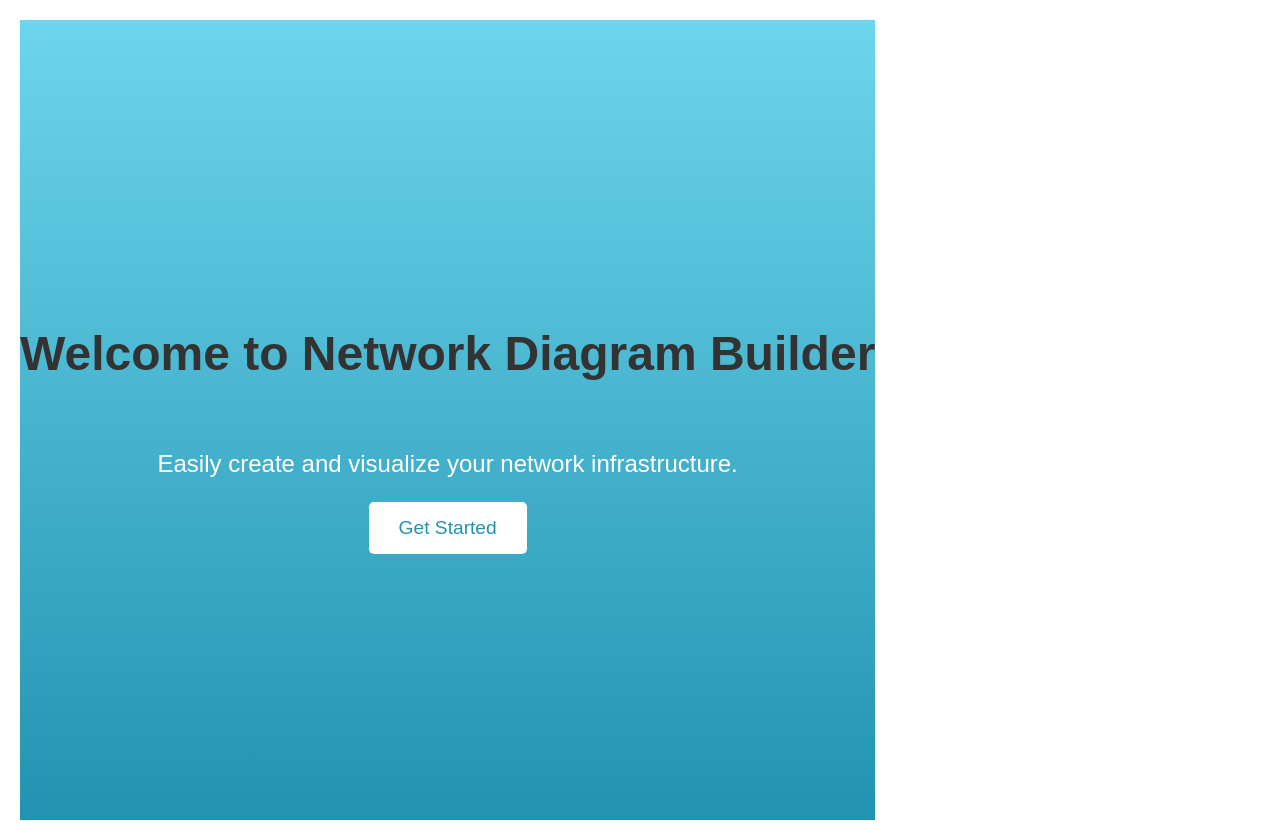
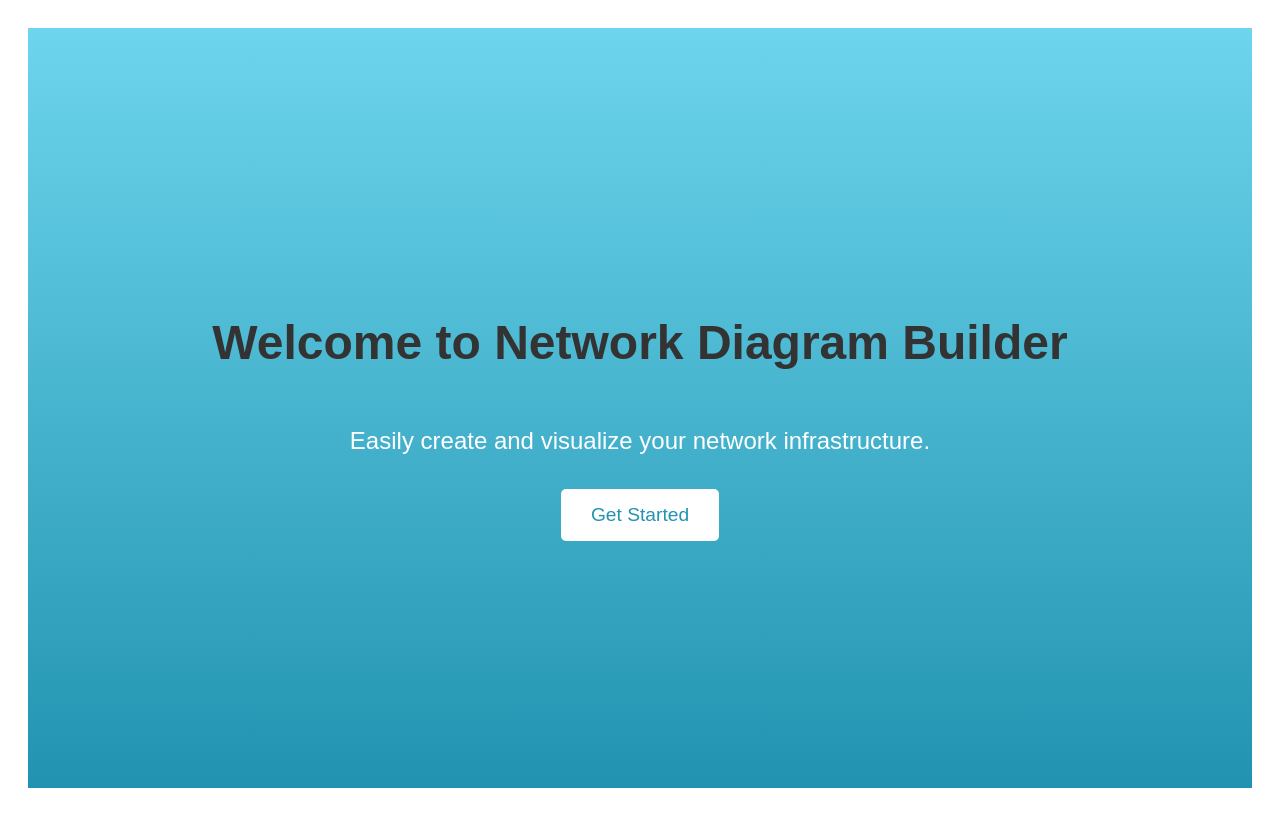
Before and after one commit to javaniecampbell/network-diagram-builder, a React (Vite) app: page / in a window 1280 px wide. After the commit the page ends 816 px from the top, so only its background shows below. Built offline with nearby package versions, Linux system fonts and the light colour scheme.

Commit message:
style: adjust the styles to ensure rendered properly

```diff
--- a/src/App.css
+++ b/src/App.css
@@ -1,42 +1,167 @@
-/* #root {
-  max-width: 1280px;
-  margin: 0 auto;
-  padding: 2rem;
+ /* Styles for the application */
+/* index.css */
+ .app-container {
+   display: flex;
+   flex-direction: column;
+   align-items: center;
+   padding: 20px;
+   font-family: Arial, sans-serif;
+   height: 100vh;
+   width: 100%;
+   box-sizing: border-box;
+ }
+
+ .splash-container {
+   display: flex;
+   flex-direction: column;
+   align-items: center;
+   justify-content: center;
+   height: 100vh;
+   text-align: center;
+   background: linear-gradient(to bottom, #6dd5ed, #2193b0);
+   color: #fff;
+   width: 100%;
+   box-sizing: border-box;
+ }
+
+ .splash-container h1 {
+   font-size: 3rem;
+   margin-bottom: 20px;
+ }
+
+ .splash-container p {
+   font-size: 1.5rem;
+   margin-bottom: 30px;
+ }
+
+ .splash-container button {
+   padding: 15px 30px;
+   font-size: 1.2rem;
+   color: #2193b0;
+   background-color: #fff;
+   border: none;
+   border-radius: 5px;
+   cursor: pointer;
+   transition: background-color 0.3s ease;
+ }
+
+ .splash-container button:hover {
+   background-color: #f0f0f0;
+ }
+
+ .landing-container {
+   width: 100%;
+   padding: 40px;
    text-align: center;
  }
 
-.logo {
-  height: 6em;
-  padding: 1.5em;
-  will-change: filter;
-  transition: filter 300ms;
-}
-.logo:hover {
-  filter: drop-shadow(0 0 2em #646cffaa);
-}
-.logo.react:hover {
-  filter: drop-shadow(0 0 2em #61dafbaa);
+ .landing-header {
+   margin-bottom: 40px;
+   display: flex;
+   flex-direction: column;
+   align-items: center;
+   gap: 10px;
  }
 
-@keyframes logo-spin {
-  from {
-    transform: rotate(0deg);
-  }
-  to {
-    transform: rotate(360deg);
-  }
+ .landing-header h1 {
+   font-size: 2.5rem;
+   margin-bottom: 20px;
  }
 
-@media (prefers-reduced-motion: no-preference) {
-  a:nth-of-type(2) .logo {
-    animation: logo-spin infinite 20s linear;
-  }
+ .landing-header p {
+   font-size: 1.2rem;
+   margin-bottom: 20px;
  }
 
-.card {
-  padding: 2em;
+ .features {
+   display: flex;
+   justify-content: center;
+   gap: 40px;
+   flex-wrap: wrap;
+   margin-top: 40px;
  }
 
-.read-the-docs {
-  color: #888;
-} */
+ .feature {
+   max-width: 300px;
+   margin: 20px;
+   padding: 20px;
+   border-radius: 10px;
+   box-shadow: 0 4px 8px rgba(0, 0, 0, 0.1);
+   transition: box-shadow 0.3s ease;
+   background-color: #fff;
+   text-align: left;
+ }
+
+ .feature:hover {
+   box-shadow: 0 8px 16px rgba(0, 0, 0, 0.2);
+ }
+
+ h1 {
+   color: #333;
+ }
+
+ button {
+   padding: 10px 20px;
+   font-size: 1rem;
+   color: #fff;
+   background-color: #2193b0;
+   border: none;
+   border-radius: 5px;
+   cursor: pointer;
+   transition: background-color 0.3s ease;
+ }
+
+ button:hover {
+   background-color: #6dd5ed;
+ }
+
+ .edge-form {
+   display: flex;
+   gap: 10px;
+   margin-top: 20px;
+   padding: 10px;
+   border-radius: 5px;
+   background-color: #f9f9f9;
+   box-shadow: 0 2px 4px rgba(0, 0, 0, 0.1);
+   width: 100%;
+   box-sizing: border-box;
+ }
+
+ .edge-form input {
+   flex: 1;
+   padding: 10px;
+   border: 1px solid #ccc;
+   border-radius: 4px;
+ }
+
+ .edge-form button {
+   padding: 10px 20px;
+   background-color: #2193b0;
+   color: #fff;
+   border: none;
+   border-radius: 5px;
+   cursor: pointer;
+   transition: background-color 0.3s ease;
+ }
+
+ .edge-form button:hover {
+   background-color: #6dd5ed;
+ }
+
+ .react-flow__renderer {
+   height: 80vh;
+   width: 100%;
+   margin-top: 20px;
+ }
+
+ .network-diagram-container {
+   display: flex;
+   flex-direction: column;
+   align-items: center;
+   justify-content: center;
+   height: 100vh;
+   width: 100%;
+   box-sizing: border-box;
+   background-color: #f0f0f0;
+   padding: 20px;
+ }
--- a/src/App.jsx
+++ b/src/App.jsx
@@ -1,12 +1,12 @@
 import { useState } from 'react'
 import reactLogo from './assets/react.svg'
 import viteLogo from '/vite.svg'
+import './index.css';
 import './App.css'
 
 // Main entry file for a Next.js or Vite app that uses the NetworkDiagram component
 // import ReactDOM from 'react-dom';
 import NetworkDiagram from './NetworkDiagram'; // Import the NetworkDiagram component
-import './index.css';
 
 const SplashPage = ({ navigateToLanding }) => {
   return (
--- a/src/index.css
+++ b/src/index.css
@@ -22,13 +22,13 @@ a:hover {
   color: #535bf2;
 }
 
-body {
+/* body {
   margin: 0;
   display: flex;
   place-items: center;
   /* min-width: 320px; */
   min-height: 100vh;
-}
+} */
 
 /* h1 {
   font-size: 3.2em;
```
Lines whose indentation alone changed are shown as unchanged.
